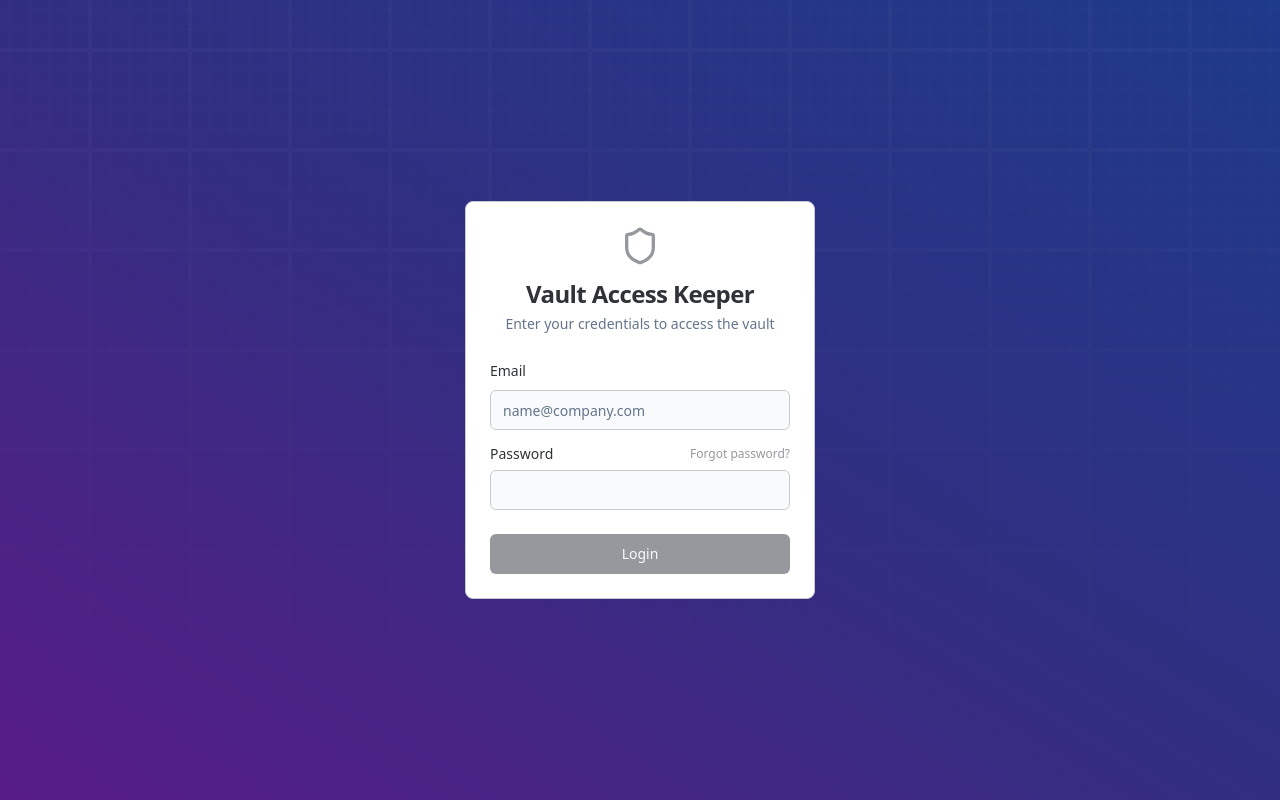
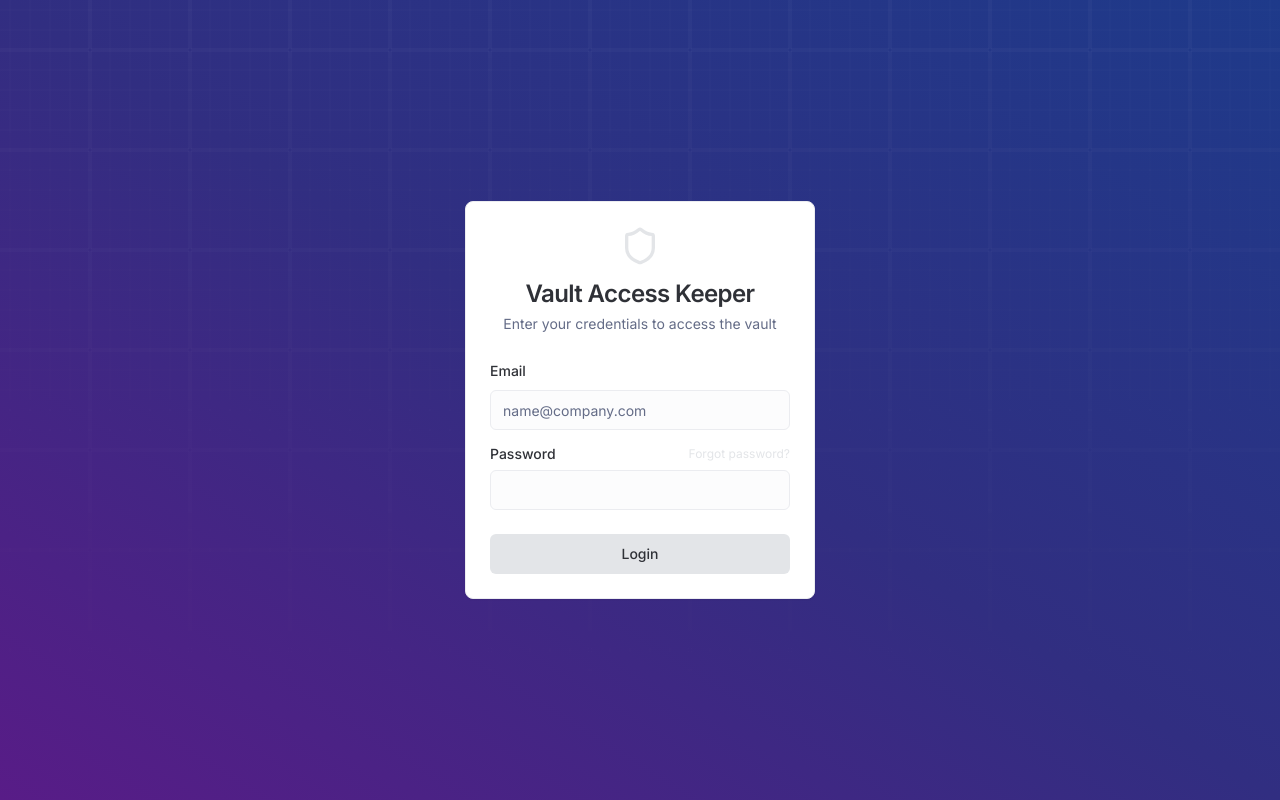
Before and after one commit to argosinfotech/vault-access-keeper, a React (Vite) app: page /login in a window 1280 px wide. Built offline with nearby package versions, Linux system fonts and the light colour scheme.

Commit message:
Refactor: Update theme colors and fonts
Update the application's colors and fonts to match the design of amplitude.com.

```diff
--- a/src/index.css
+++ b/src/index.css
@@ -1,3 +1,5 @@
+
+@import url('https://fonts.googleapis.com/css2?family=Inter:wght@400;500;600;700&display=swap');
 
 @tailwind base;
 @tailwind components;
@@ -5,97 +7,95 @@
 
 @layer base {
   :root {
-    /* Vault Access Keeper Theme - Light Mode - Updated to gray & purple */
-    --background: 210 40% 98%;
-    --foreground: 222.2 7% 20%; /* darker gray text */
-
-    --card: 0 0% 100%;
-    --card-foreground: 222.2 7% 20%;
+    /* Amplitude-inspired Light Theme */
+    --background: 220 20% 99%;              /* almost pure white */
+    --foreground: 225 7% 20%;               /* soft charcoal gray text */
+    --card: 0 0% 100%;                      /* pure white card */
+    --card-foreground: 225 7% 20%;
 
     --popover: 0 0% 100%;
-    --popover-foreground: 222.2 7% 20%;
+    --popover-foreground: 225 7% 20%;
 
-    /* Changed primary from blue to gray */
-    --primary: 214 4% 60%; /* gray */
-    --primary-foreground: 210 40% 98%;
+    --primary: 220 10% 90%;                 /* pale gray for primaries */
+    --primary-foreground: 225 7% 20%;
 
-    --secondary: 260 30% 80%; /* purple */
-    --secondary-foreground: 260 40% 30%;
+    --secondary: 260 100% 77%;              /* amplitude purple accent */
+    --secondary-foreground: 260 40% 30%;    /* deep purple */
 
-    --muted: 210 40% 96.1%;
-    --muted-foreground: 215.4 16.3% 46.9%;
+    --muted: 220 16% 96%;                   /* muted background gray */
+    --muted-foreground: 226 15% 46%;
 
-    --accent: 260 60% 70%; /* purple */
+    --accent: 258 97% 70%;                  /* vivid purple for accent */
     --accent-foreground: 260 40% 30%;
 
     --destructive: 0 84.2% 60.2%;
-    --destructive-foreground: 210 40% 98%;
+    --destructive-foreground: 0 0% 100%;
 
     --success: 142 76.2% 36.3%;
-    --success-foreground: 210 40% 98%;
+    --success-foreground: 220 20% 99%;
 
-    --border: 214.3 10% 80%; /* lighter gray border */
-    --input: 214.3 10% 80%;
-    --ring: 214 4% 60%; /* match new primary gray */
-
+    --border: 220 14% 93%;                  /* very light, subtle gray border */
+    --input: 220 14% 93%;
+    --ring: 260 100% 77%;                   /* accent purple */
     --radius: 0.5rem;
 
-    --sidebar-background: 222 47% 11%;
-    --sidebar-foreground: 210 40% 98%;
-    --sidebar-primary: 260 60% 70%; /* purple accent */
+    --sidebar-background: 220 20% 99%;      /* match page background */
+    --sidebar-foreground: 225 7% 20%;
+    --sidebar-primary: 260 100% 77%;        /* purple accent */
     --sidebar-primary-foreground: 0 0% 100%;
-    --sidebar-accent: 260 60% 70%;
-    --sidebar-accent-foreground: 222.2 7% 20%;
-    --sidebar-border: 224 71% 4%;
-    --sidebar-ring: 260 60% 70%;
+    --sidebar-accent: 258 97% 70%;
+    --sidebar-accent-foreground: 260 40% 30%;
+    --sidebar-border: 220 14% 93%;          /* very subtle */
+    --sidebar-ring: 258 97% 70%;
   }
 
   .dark {
-    /* Vault Access Keeper Theme - Dark Mode - Updated to gray & purple */
-    --background: 222 10% 12%;
-    --foreground: 222.2 7% 80%;
+    /* No dark colors per user request, just soft gray-on-gray */
+    --background: 220 16% 93%;              /* light gray */
+    --foreground: 225 7% 20%;
+    --card: 0 0% 100%;
+    --card-foreground: 225 7% 20%;
 
-    --card: 224 10% 16%;
-    --card-foreground: 222.2 7% 80%;
+    --popover: 0 0% 100%;
+    --popover-foreground: 225 7% 20%;
 
-    --popover: 224 10% 16%;
-    --popover-foreground: 222.2 7% 80%;
+    --primary: 220 10% 90%;
+    --primary-foreground: 225 7% 20%;
 
-    /* Changed primary from blue to gray */
-    --primary: 210 4% 60%;
-    --primary-foreground: 210 40% 98%;
+    --secondary: 260 100% 77%;
+    --secondary-foreground: 260 40% 30%;
 
-    --secondary: 260 40% 60%; /* purple */
-    --secondary-foreground: 260 40% 80%;
+    --muted: 220 16% 96%;
+    --muted-foreground: 226 15% 46%;
 
-    --muted: 215 27.9% 16.9%;
-    --muted-foreground: 215 20.2% 65.1%;
-
-    --accent: 260 60% 70%;
+    --accent: 258 97% 70%;
     --accent-foreground: 260 40% 30%;
 
     --destructive: 0 62.8% 30.6%;
-    --destructive-foreground: 210 40% 98%;
+    --destructive-foreground: 220 20% 99%;
 
     --success: 142 76.2% 36.3%;
-    --success-foreground: 210 40% 98%;
+    --success-foreground: 220 20% 99%;
 
-    --border: 215 10% 40%; /* darker gray border */
-    --input: 215 10% 40%;
-    --ring: 210 4% 60%;
+    --border: 220 14% 93%;
+    --input: 220 14% 93%;
+    --ring: 258 97% 70%;
 
-    --sidebar-background: 224 10% 16%;
-    --sidebar-foreground: 222.2 7% 80%;
-    --sidebar-primary: 260 60% 70%;
+    --sidebar-background: 220 16% 93%;
+    --sidebar-foreground: 225 7% 20%;
+    --sidebar-primary: 260 100% 77%;
     --sidebar-primary-foreground: 0 0% 100%;
-    --sidebar-accent: 260 60% 70%;
-    --sidebar-accent-foreground: 222.2 7% 20%;
-    --sidebar-border: 215 10% 40%;
-    --sidebar-ring: 260 60% 70%;
+    --sidebar-accent: 258 97% 70%;
+    --sidebar-accent-foreground: 260 40% 30%;
+    --sidebar-border: 220 14% 93%;
+    --sidebar-ring: 258 97% 70%;
   }
 }
 
 @layer base {
+  html {
+    font-family: 'Inter', ui-sans-serif, system-ui, sans-serif;
+  }
   * {
     @apply border-border;
   }
--- a/tailwind.config.ts
+++ b/tailwind.config.ts
@@ -11,6 +11,9 @@ export default {
   ],
   prefix: "",
   theme: {
+    fontFamily: {
+      sans: ["Inter", "ui-sans-serif", "system-ui", "sans-serif"],
+    },
     container: {
       center: true,
       padding: '2rem',
@@ -26,11 +29,11 @@ export default {
         background: 'hsl(var(--background))',
         foreground: 'hsl(var(--foreground))',
         primary: {
-          DEFAULT: 'hsl(var(--primary))',
+          DEFAULT: 'hsl(var(--primary))',         // soft gray now
           foreground: 'hsl(var(--primary-foreground))'
         },
         secondary: {
-          DEFAULT: 'hsl(var(--secondary))',
+          DEFAULT: 'hsl(var(--secondary))',       // purple accent
           foreground: 'hsl(var(--secondary-foreground))'
         },
         destructive: {
@@ -42,7 +45,7 @@ export default {
           foreground: 'hsl(var(--muted-foreground))'
         },
         accent: {
-          DEFAULT: 'hsl(var(--accent))',
+          DEFAULT: 'hsl(var(--accent))',         // purple accent
           foreground: 'hsl(var(--accent-foreground))'
         },
         popover: {
```
